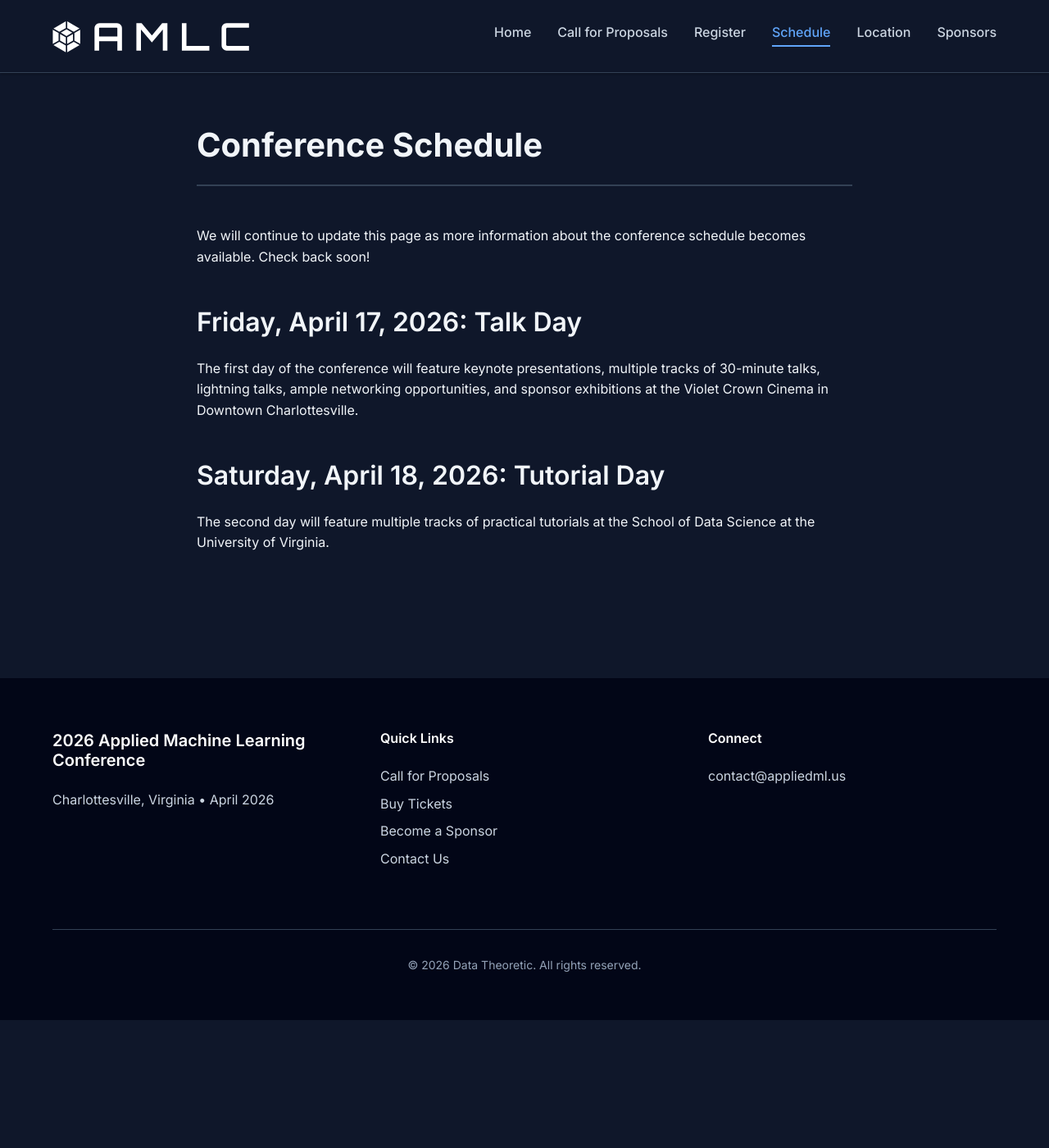
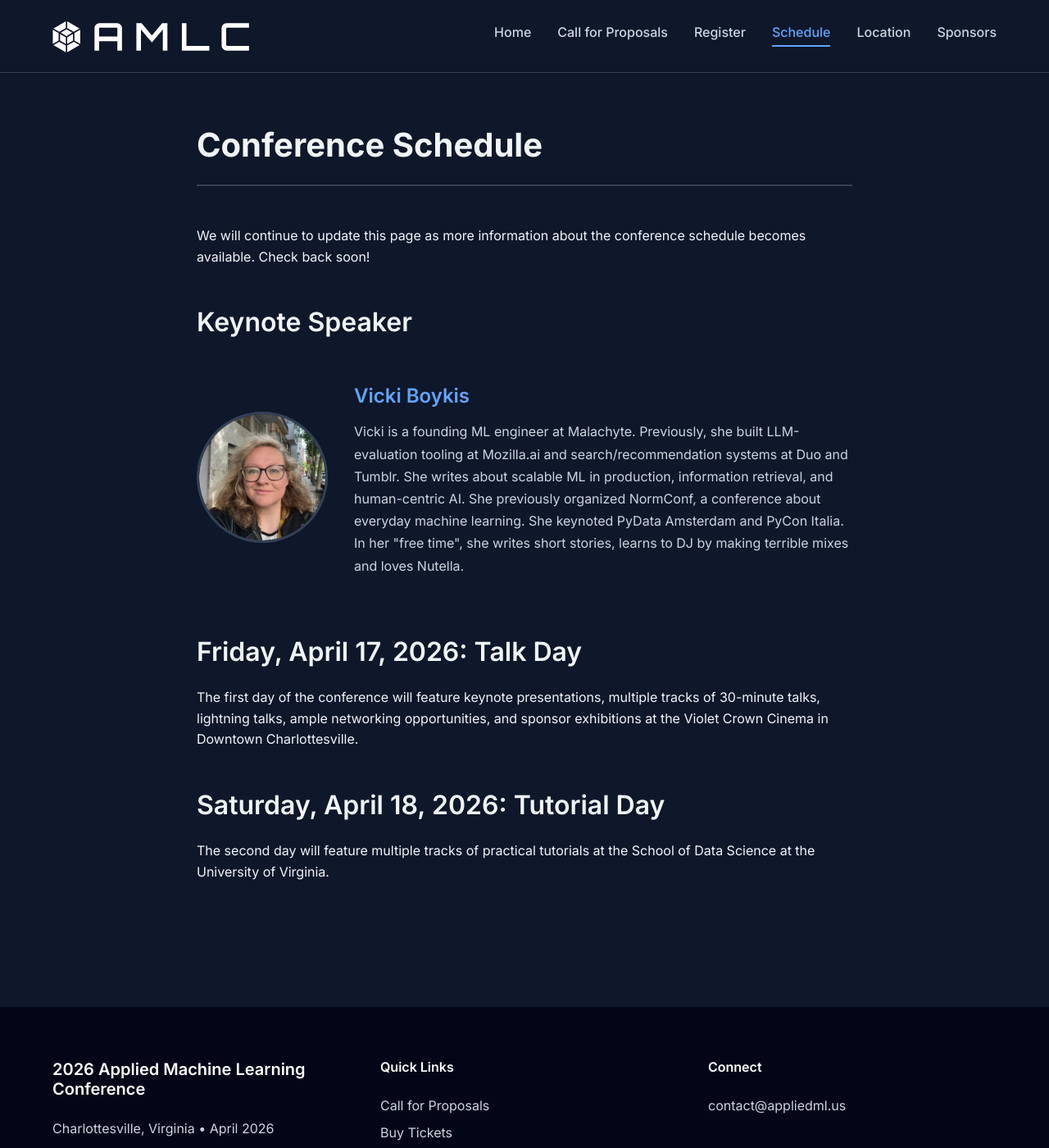
Before and after one commit to pwharrison/amlc-website, a Jekyll site: the page built from 2026/schedule.md, in a window 1280 px wide and 1400 px high. Shown: the whole window at 82% size. Built offline with Jekyll 4.4.1, drawn with Linux system fonts in a browser that asks for light colours.

Commit message:
add keynote speaker section to schedule page

```diff
--- a/2026/schedule.md
+++ b/2026/schedule.md
@@ -9,6 +9,18 @@ year: 2026
 
 We will continue to update this page as more information about the conference schedule becomes available. Check back soon!
 
+## Keynote Speaker
+
+<div class="speaker-profile">
+  <div class="speaker-profile-headshot">
+    <img src="{{ '/assets/images/vicki-boykis.png' | relative_url }}" alt="Vicki Boykis">
+  </div>
+  <div class="speaker-profile-info">
+    <h3>Vicki Boykis</h3>
+    <p>Vicki is a founding ML engineer at Malachyte. Previously, she built LLM-evaluation tooling at Mozilla.ai and search/recommendation systems at Duo and Tumblr. She writes about scalable ML in production, information retrieval, and human-centric AI. She previously organized NormConf, a conference about everyday machine learning. She keynoted PyData Amsterdam and PyCon Italia. In her "free time", she writes short stories, learns to DJ by making terrible mixes and loves Nutella.</p>
+  </div>
+</div>
+
 ## Friday, April 17, 2026: Talk Day
 
 The first day of the conference will feature keynote presentations, multiple tracks of 30-minute talks, lightning talks, ample networking opportunities, and sponsor exhibitions at the Violet Crown Cinema in Downtown Charlottesville.
--- a/assets/css/style.css
+++ b/assets/css/style.css
@@ -637,6 +637,42 @@ section h2 {
   margin-bottom: 0;
 }
 
+/* Speaker Profile (inline layout for inner pages) */
+.speaker-profile {
+  display: flex;
+  gap: var(--spacing-lg);
+  align-items: center;
+  margin-bottom: var(--spacing-xl);
+}
+
+.speaker-profile-headshot {
+  width: 160px;
+  flex-shrink: 0;
+  border-radius: 50%;
+  overflow: hidden;
+  border: 3px solid var(--border-color);
+  background-color: var(--bg-secondary);
+}
+
+.speaker-profile-headshot img {
+  width: 100%;
+  height: auto;
+  display: block;
+  aspect-ratio: 1;
+  object-fit: cover;
+}
+
+.speaker-profile-info h3 {
+  color: var(--primary-color);
+  font-size: 1.5rem;
+  margin-bottom: var(--spacing-sm);
+}
+
+.speaker-profile-info p {
+  color: var(--text-secondary);
+  line-height: 1.7;
+}
+
 /* ===================================
    Inner Pages
    =================================== */
@@ -798,6 +834,21 @@ section h2 {
     font-size: 1rem;
   }
 
+  .speaker-profile {
+    flex-direction: column;
+    align-items: center;
+    text-align: center;
+    gap: var(--spacing-sm);
+  }
+
+  .speaker-profile-info h3 {
+    margin-top: 0;
+  }
+
+  .speaker-profile-headshot {
+    width: 140px;
+  }
+
   .footer-content {
     grid-template-columns: 1fr;
     gap: var(--spacing-lg);
```
